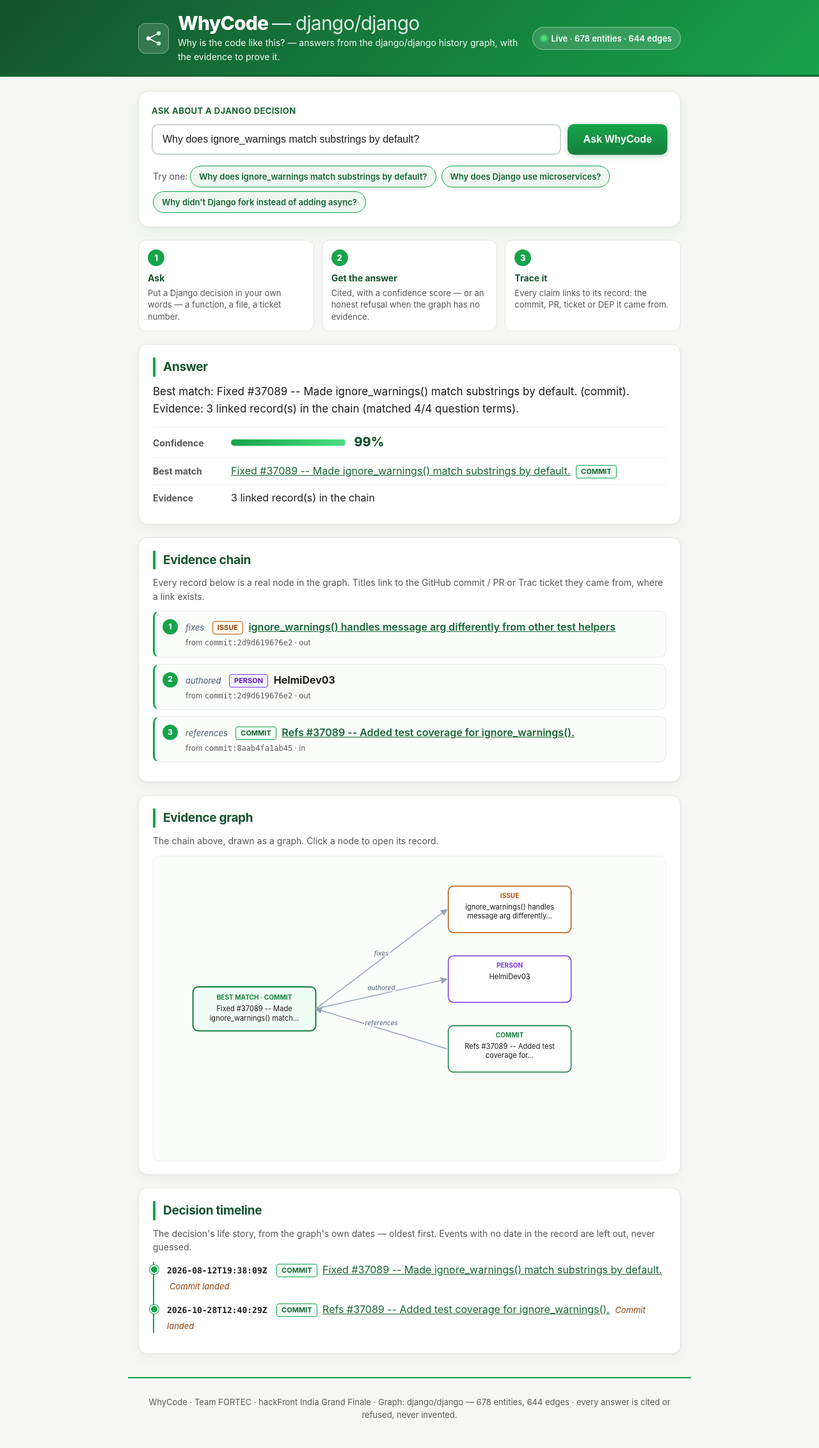
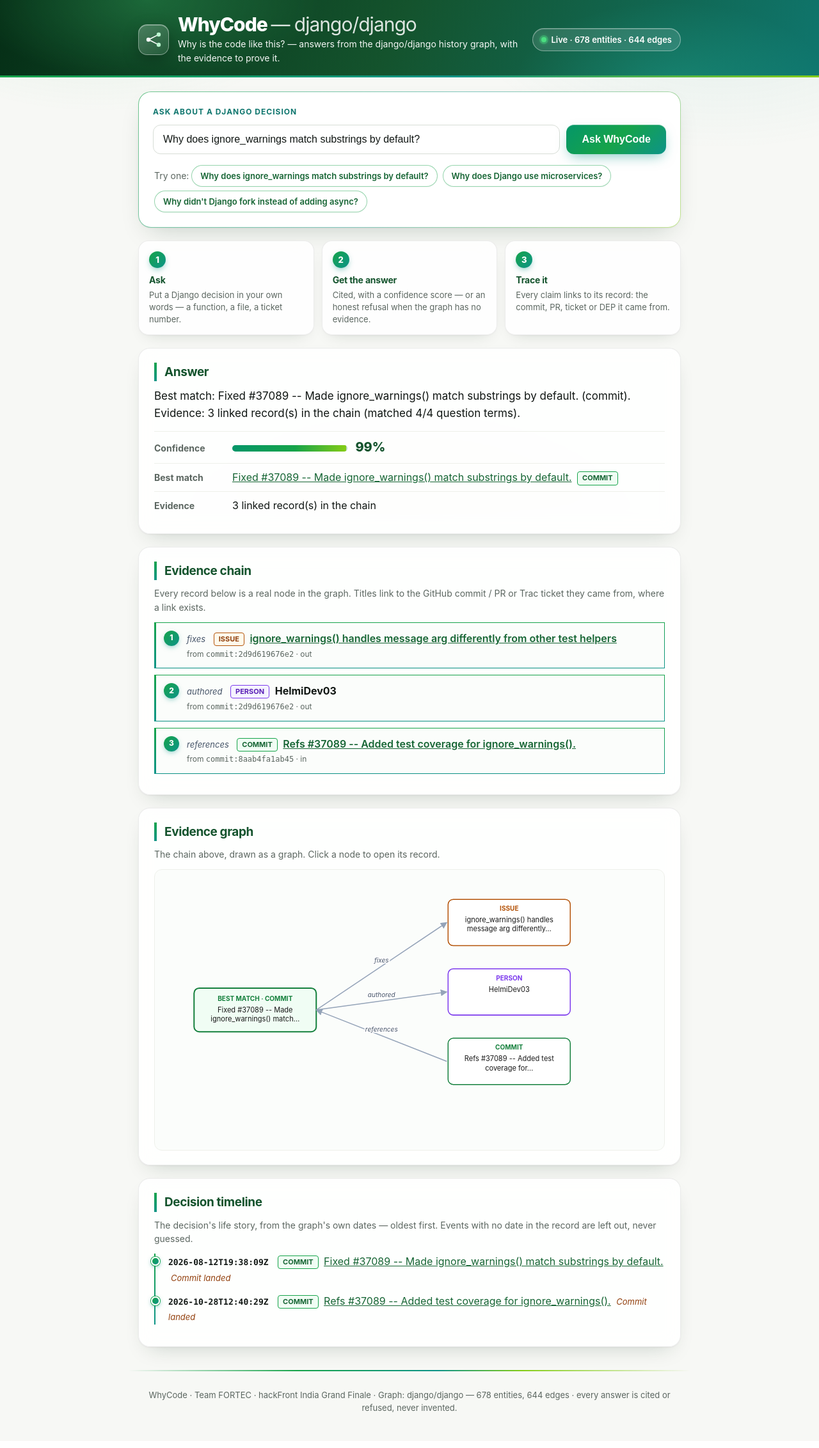
Before and after one commit to eres0045/hackfront-fortec, a Flask app: a page that uses templates/index.html in a window 1280 px wide. Shown: the whole page at 64% size. After the commit the page ends 2208 px from the top, so only its background shows below. Run offline with Flask 3, Linux system fonts and the light colour scheme; data comes from the database, SQL or seed files in the repository; some libraries are stand-ins or nearby versions.

Commit message:
Premium UI: gradient emerald-teal system, glass cards, aurora wash; graph SVG floor 460->340

```diff
--- a/app.py
+++ b/app.py
@@ -207,7 +207,7 @@ def evidence_graph_svg(match, evidence):
         seen.add(key)
         nodes.append(rec)
     rows = len(nodes)
-    height = max(460, 70 + rows * 108 + 30)
+    height = max(340, 70 + rows * 108 + 30)
     cx, cy = 150, height // 2
     parts = [
         f'<svg viewBox="0 0 780 {height}" width="100%" role="group" '
--- a/static/style.css
+++ b/static/style.css
@@ -1,36 +1,59 @@
-/* WhyCode — polished light theme. Self-contained, no CDN, no external assets.
-   FORTEC green #16a34a is the accent; dark-on-light, readable, responsive. */
+/* WhyCode — premium light theme. Self-contained, no CDN, no external assets.
+   Identity: FORTEC green #16a34a, elevated into a restrained emerald → teal
+   gradient system. One accent, hairline borders, glass surfaces, generous
+   whitespace — Linear / Stripe / Vercel restraint, light-first. */
 * { box-sizing: border-box; }
 html { -webkit-text-size-adjust: 100%; }
 body {
   font-family: -apple-system, BlinkMacSystemFont, "Segoe UI", Roboto,
     "Helvetica Neue", Helvetica, Arial, sans-serif;
-  color: #1c1c1a; background: #f6f7f4; margin: 0; line-height: 1.55;
+  color: #101613; background: #f7f8f5; margin: 0; line-height: 1.55;
+}
+/* Aurora wash: soft emerald / teal / lime fields behind the content,
+   barely there — the page reads calm, the colour reads premium. */
+body::before {
+  content: ""; position: fixed; inset: 0; z-index: 0; pointer-events: none;
+  background:
+    radial-gradient(560px 320px at 12% -4%, rgba(22, 163, 74, 0.10), transparent 65%),
+    radial-gradient(640px 360px at 88% 0%, rgba(13, 148, 136, 0.09), transparent 65%),
+    radial-gradient(720px 420px at 50% 108%, rgba(132, 204, 22, 0.07), transparent 60%);
 }
 a { color: #166534; }
 a:hover { color: #14532d; }
-:focus-visible { outline: 3px solid #86efac; outline-offset: 2px; }
+:focus-visible { outline: 3px solid rgba(16, 185, 129, 0.55); outline-offset: 2px; }
 
 /* ---------- header ---------- */
 .topbar {
-  background: linear-gradient(135deg, #14532d 0%, #15803d 55%, #16a34a 100%);
-  color: #fff; padding: 20px 0 18px;
-  border-bottom: 3px solid #166534;
+  position: relative; overflow: hidden; z-index: 1;
+  background: linear-gradient(115deg, #052e16 0%, #14532d 48%, #0f766e 100%);
+  color: #fff; padding: 22px 0 20px;
+}
+/* Glow blobs inside the header + a gradient hairline at its base. */
+.topbar::before {
+  content: ""; position: absolute; inset: 0; pointer-events: none;
+  background:
+    radial-gradient(420px 200px at 18% 0%, rgba(74, 222, 128, 0.28), transparent 65%),
+    radial-gradient(380px 200px at 82% 110%, rgba(45, 212, 191, 0.22), transparent 65%);
+}
+.topbar::after {
+  content: ""; position: absolute; left: 0; right: 0; bottom: 0; height: 3px;
+  background: linear-gradient(90deg, #16a34a, #0d9488 55%, #84cc16);
 }
 .topbar-inner {
-  max-width: 880px; margin: 0 auto; padding: 0 16px;
+  position: relative; max-width: 880px; margin: 0 auto; padding: 0 16px;
   display: flex; align-items: center; gap: 16px; flex-wrap: wrap;
 }
 .brand { display: flex; align-items: center; gap: 14px; min-width: 0; flex: 1 1 420px; }
 .logo {
-  flex-shrink: 0; width: 48px; height: 48px; border-radius: 12px;
-  background: rgba(255, 255, 255, 0.14);
-  border: 1px solid rgba(255, 255, 255, 0.35);
+  flex-shrink: 0; width: 48px; height: 48px; border-radius: 14px;
+  background: linear-gradient(135deg, rgba(255, 255, 255, 0.22), rgba(255, 255, 255, 0.08));
+  border: 1px solid rgba(255, 255, 255, 0.4);
+  box-shadow: 0 8px 24px rgba(0, 0, 0, 0.25), inset 0 1px 0 rgba(255, 255, 255, 0.35);
   display: flex; align-items: center; justify-content: center;
 }
 .logo svg { display: block; }
 .topbar h1 {
-  margin: 0; font-size: 30px; line-height: 1.1; letter-spacing: -0.8px;
+  margin: 0; font-size: 30px; line-height: 1.1; letter-spacing: -1px;
   font-weight: 800;
 }
 .topbar h1 span { font-weight: 400; opacity: 0.85; }
@@ -38,61 +61,72 @@ a:hover { color: #14532d; }
 .status-pill {
   flex-shrink: 0; display: inline-flex; align-items: center; gap: 7px;
   padding: 7px 13px; border-radius: 999px; font-size: 13px; font-weight: 600;
-  background: rgba(255, 255, 255, 0.14); border: 1px solid rgba(255, 255, 255, 0.4);
+  background: rgba(255, 255, 255, 0.12); border: 1px solid rgba(255, 255, 255, 0.4);
+  box-shadow: inset 0 1px 0 rgba(255, 255, 255, 0.2);
   color: #fff; white-space: nowrap;
 }
 .status-pill .dot {
   width: 8px; height: 8px; border-radius: 50%; background: #4ade80;
-  box-shadow: 0 0 0 3px rgba(74, 222, 128, 0.35);
+  box-shadow: 0 0 0 3px rgba(74, 222, 128, 0.35), 0 0 10px rgba(74, 222, 128, 0.8);
 }
 
 /* ---------- layout ---------- */
-main { max-width: 880px; margin: 0 auto; padding: 22px 16px 8px; }
+main { position: relative; z-index: 1; max-width: 880px; margin: 0 auto; padding: 22px 16px 8px; }
 footer {
-  max-width: 880px; margin: 28px auto 0; padding: 14px 16px 28px;
-  color: #595959; font-size: 13px; border-top: 2px solid #16a34a;
-  text-align: center;
+  position: relative; z-index: 1;
+  max-width: 880px; margin: 28px auto 0; padding: 16px 16px 28px;
+  color: #5b6660; font-size: 13px; text-align: center;
+}
+/* Gradient rule, fading at the edges. */
+footer::before {
+  content: ""; position: absolute; top: 0; left: 0; right: 0; height: 2px;
+  background: linear-gradient(90deg, transparent, #16a34a 30%, #0d9488 55%, #84cc16 70%, transparent);
 }
 
 /* ---------- ask box ---------- */
 .ask-card {
-  background: #fff; border: 1px solid #e3e6df; border-radius: 16px;
-  padding: 20px 20px 18px;
-  box-shadow: 0 1px 3px rgba(0, 0, 0, 0.06), 0 10px 28px rgba(22, 163, 74, 0.07);
+  /* Gradient hairline border: white card, emerald → teal → lime edge. */
+  background:
+    linear-gradient(#ffffff, #ffffff) padding-box,
+    linear-gradient(135deg, rgba(22, 163, 74, 0.6), rgba(13, 148, 136, 0.5) 50%, rgba(132, 204, 22, 0.45)) border-box;
+  border: 1px solid transparent; border-radius: 20px;
+  padding: 22px 22px 20px;
+  box-shadow: 0 1px 2px rgba(16, 24, 20, 0.05), 0 16px 40px -16px rgba(5, 46, 22, 0.22);
 }
 .ask-box label {
-  display: block; font-weight: 700; font-size: 13px; letter-spacing: 0.4px;
-  text-transform: uppercase; color: #166534; margin-bottom: 10px;
+  display: block; font-weight: 700; font-size: 12px; letter-spacing: 1px;
+  text-transform: uppercase; color: #0f766e; margin-bottom: 10px;
 }
 .ask-row { display: flex; gap: 10px; }
 .ask-box input {
   flex: 1 1 auto; min-width: 0; padding: 13px 15px; font-size: 16px;
-  border: 2px solid #cbd5ce; border-radius: 10px; background: #fff; color: #1c1c1a;
+  border: 1.5px solid #d7ddd6; border-radius: 12px; background: #fff; color: #101613;
   transition: border-color 0.15s ease, box-shadow 0.15s ease;
 }
 .ask-box input::placeholder { color: #8a8f88; }
 .ask-box input:focus {
-  outline: none; border-color: #16a34a;
-  box-shadow: 0 0 0 3px rgba(22, 163, 74, 0.25);
+  outline: none; border-color: #10b981;
+  box-shadow: 0 0 0 4px rgba(16, 185, 129, 0.22);
 }
 .ask-box button {
   flex-shrink: 0; padding: 13px 24px; font-size: 16px; font-weight: 700;
-  color: #fff; background: linear-gradient(180deg, #16a34a, #15803d);
-  border: none; border-radius: 10px; cursor: pointer;
-  box-shadow: 0 2px 8px rgba(21, 128, 61, 0.35);
-  transition: transform 0.1s ease, box-shadow 0.15s ease, background 0.15s ease;
+  color: #fff; background: linear-gradient(135deg, #059669, #16a34a 50%, #0d9488);
+  border: none; border-radius: 12px; cursor: pointer;
+  box-shadow: 0 8px 20px -6px rgba(13, 148, 136, 0.55), inset 0 1px 0 rgba(255, 255, 255, 0.25);
+  transition: transform 0.12s ease, box-shadow 0.15s ease, filter 0.15s ease;
 }
-.ask-box button:hover { background: linear-gradient(180deg, #15803d, #166534); box-shadow: 0 4px 12px rgba(21, 128, 61, 0.4); }
-.ask-box button:active { transform: translateY(1px); box-shadow: 0 1px 4px rgba(21, 128, 61, 0.35); }
+.ask-box button:hover { filter: brightness(1.06); transform: translateY(-1px); box-shadow: 0 12px 26px -6px rgba(13, 148, 136, 0.6), inset 0 1px 0 rgba(255, 255, 255, 0.25); }
+.ask-box button:active { transform: translateY(0); box-shadow: 0 4px 12px -4px rgba(13, 148, 136, 0.5); }
 
-.examples { margin: 14px 2px 0; font-size: 14px; color: #555; }
+.examples { margin: 14px 2px 0; font-size: 14px; color: #5b6660; }
 .chip {
   display: inline-block; margin: 3px 4px 3px 0; padding: 6px 13px;
-  background: #eef7f0; border: 1px solid #16a34a; border-radius: 999px;
+  background: #fff; border: 1px solid rgba(22, 163, 74, 0.45); border-radius: 999px;
   color: #166534; text-decoration: none; font-size: 13px; font-weight: 600;
-  transition: background 0.15s ease, transform 0.1s ease, box-shadow 0.15s ease;
+  box-shadow: 0 1px 2px rgba(16, 24, 20, 0.04);
+  transition: background 0.15s ease, transform 0.12s ease, box-shadow 0.15s ease;
 }
-.chip:hover { background: #dcfce7; box-shadow: 0 2px 8px rgba(22, 163, 74, 0.25); transform: translateY(-1px); }
+.chip:hover { background: #dcfce7; box-shadow: 0 4px 12px rgba(22, 163, 74, 0.22); transform: translateY(-1px); }
 
 /* ---------- how it works ---------- */
 .how {
@@ -100,55 +134,73 @@ footer {
   margin-top: 20px;
 }
 .how-step {
-  background: #fff; border: 1px solid #e3e6df; border-radius: 12px;
-  padding: 14px 14px 12px;
+  background: rgba(255, 255, 255, 0.86);
+  -webkit-backdrop-filter: blur(14px) saturate(1.25);
+  backdrop-filter: blur(14px) saturate(1.25);
+  border: 1px solid rgba(16, 24, 20, 0.08); border-radius: 16px;
+  padding: 16px 16px 14px;
+  box-shadow: 0 1px 2px rgba(16, 24, 20, 0.04), 0 10px 26px -14px rgba(5, 46, 22, 0.2);
+  transition: transform 0.15s ease, box-shadow 0.15s ease;
 }
+.how-step:hover { transform: translateY(-2px); box-shadow: 0 2px 4px rgba(16, 24, 20, 0.05), 0 16px 32px -14px rgba(5, 46, 22, 0.28); }
 .how-step .num {
   display: inline-flex; align-items: center; justify-content: center;
-  width: 26px; height: 26px; border-radius: 50%; background: #16a34a;
+  width: 26px; height: 26px; border-radius: 50%;
+  background: linear-gradient(135deg, #16a34a, #0d9488);
   color: #fff; font-size: 13px; font-weight: 800; margin-bottom: 8px;
+  box-shadow: 0 4px 10px -2px rgba(13, 148, 136, 0.5);
 }
-.how-step h3 { margin: 0 0 3px; font-size: 14px; color: #14532d; }
-.how-step p { margin: 0; font-size: 13px; color: #555; line-height: 1.45; }
+.how-step h3 { margin: 0 0 3px; font-size: 14px; letter-spacing: -0.2px; color: #14532d; }
+.how-step p { margin: 0; font-size: 13px; color: #5b6660; line-height: 1.45; }
 
 /* ---------- notices ---------- */
 .notice {
   margin-top: 18px; padding: 12px 14px; background: #fef3c7;
-  border: 1px solid #d97706; border-left: 4px solid #d97706; border-radius: 8px;
+  border: 1px solid #d97706; border-left: 4px solid #d97706; border-radius: 12px;
   color: #92400e; font-weight: 600;
 }
 
-/* ---------- cards ---------- */
+/* ---------- cards: glass surfaces ---------- */
 .card {
-  margin-top: 20px; padding: 20px 22px; background: #fff;
-  border: 1px solid #e3e6df; border-radius: 14px;
-  box-shadow: 0 1px 3px rgba(0, 0, 0, 0.05), 0 8px 22px rgba(0, 0, 0, 0.03);
+  margin-top: 20px; padding: 22px 24px;
+  background: rgba(255, 255, 255, 0.88);
+  -webkit-backdrop-filter: blur(14px) saturate(1.25);
+  backdrop-filter: blur(14px) saturate(1.25);
+  border: 1px solid rgba(16, 24, 20, 0.08); border-radius: 18px;
+  box-shadow: 0 1px 2px rgba(16, 24, 20, 0.05), 0 14px 34px -16px rgba(5, 46, 22, 0.22);
 }
 .card h2 {
-  margin: 0 0 10px; font-size: 19px; color: #14532d; letter-spacing: -0.3px;
-  padding-left: 12px; border-left: 4px solid #16a34a;
+  margin: 0 0 10px; font-size: 19px; color: #14532d; letter-spacing: -0.4px;
+  padding-left: 12px; border-left: 4px solid;
+  border-image: linear-gradient(180deg, #16a34a, #0d9488) 1;
 }
 .answer-text { font-size: 17px; line-height: 1.6; margin: 6px 0 14px; }
 .banner {
   padding: 12px 14px; margin-bottom: 12px;
   background: linear-gradient(180deg, #fffbeb, #fef3c7);
-  border: 1px solid #d97706; border-left: 4px solid #d97706; border-radius: 8px;
+  border: 1px solid #d97706; border-left: 4px solid #d97706; border-radius: 12px;
   color: #92400e;
+  box-shadow: 0 4px 14px -6px rgba(217, 119, 6, 0.35);
 }
-.refusal { border-color: #d97706; background: #fffbeb; }
-.refusal h2 { color: #92400e; border-left-color: #d97706; }
+.refusal { border-color: rgba(217, 119, 6, 0.6); background: rgba(255, 251, 235, 0.94); }
+.refusal h2 { color: #92400e; border-left-color: #d97706; border-image: none; }
 .refusal-reason { font-size: 16px; font-weight: 700; }
 .refusal-note { color: #57534e; font-size: 14px; }
 .meta { margin: 0; }
-.meta > div { display: flex; gap: 12px; padding: 8px 0; border-top: 1px solid #eef0ea; align-items: baseline; }
-.meta dt { width: 110px; flex-shrink: 0; font-weight: 700; color: #555; font-size: 14px; }
+.meta > div { display: flex; gap: 12px; padding: 9px 0; border-top: 1px solid #eef0ea; align-items: baseline; }
+.meta dt { width: 110px; flex-shrink: 0; font-weight: 700; color: #5b6660; font-size: 14px; }
 .meta dd { margin: 0; }
 .meta dd.conf-value { font-size: 20px; font-weight: 800; color: #14532d; }
 .conf-bar {
-  display: inline-block; width: 180px; max-width: 40vw; height: 10px; background: #e5e7eb;
-  border-radius: 5px; vertical-align: middle; margin-right: 8px; overflow: hidden;
+  display: inline-block; width: 180px; max-width: 40vw; height: 10px; background: #e7ebe6;
+  border-radius: 999px; vertical-align: middle; margin-right: 8px; overflow: hidden;
+  box-shadow: inset 0 1px 2px rgba(16, 24, 20, 0.12);
 }
-.conf-bar span { display: block; height: 100%; background: linear-gradient(90deg, #16a34a, #4ade80); }
+.conf-bar span {
+  display: block; height: 100%;
+  background: linear-gradient(90deg, #059669, #16a34a 55%, #84cc16);
+  box-shadow: 0 0 8px rgba(22, 163, 74, 0.55);
+}
 .kind {
   display: inline-block; padding: 1px 7px; margin: 0 4px; font-size: 11px;
   font-weight: 700; text-transform: uppercase; border-radius: 4px;
@@ -161,49 +213,56 @@ footer {
 .kind-file { background: #f9fafb; color: #374151; border-color: #6b7280; }
 .kind-person { background: #f5f3ff; color: #5b21b6; border-color: #7c3aed; }
 .kind-doc { background: #ecfeff; color: #155e75; border-color: #0e7490; }
-.hint { color: #555; font-size: 14px; margin: 0 0 12px; }
+.hint { color: #5b6660; font-size: 14px; margin: 0 0 12px; }
 
 /* evidence chain: each record is its own small card */
 .evidence { margin: 0; padding: 0; list-style: none; counter-reset: ev; }
 .evidence li {
   counter-increment: ev; position: relative;
   margin: 0 0 10px; padding: 12px 14px 12px 48px;
-  background: #fbfdfb; border: 1px solid #e5e7eb; border-left: 3px solid #16a34a;
-  border-radius: 10px;
+  background: rgba(251, 253, 251, 0.94); border: 1px solid #e5e7eb;
+  border-left: 3px solid;
+  border-image: linear-gradient(180deg, #16a34a, #0d9488) 1;
+  border-radius: 12px;
+  box-shadow: 0 1px 2px rgba(16, 24, 20, 0.04);
 }
 .evidence li::before {
   content: counter(ev); position: absolute; left: 12px; top: 12px;
-  width: 24px; height: 24px; border-radius: 50%; background: #16a34a;
+  width: 24px; height: 24px; border-radius: 50%;
+  background: linear-gradient(135deg, #16a34a, #0d9488);
   color: #fff; font-size: 12px; font-weight: 800;
   display: flex; align-items: center; justify-content: center;
+  box-shadow: 0 3px 8px -2px rgba(13, 148, 136, 0.55);
 }
 .evidence .rel {
   font-style: italic; color: #475569; margin-right: 4px; font-size: 13px;
 }
-.evidence .from { display: block; color: #595959; font-size: 12px; margin-top: 3px; }
+.evidence .from { display: block; color: #5b6660; font-size: 12px; margin-top: 3px; }
 .evidence a { color: #166534; font-weight: 600; }
 .plain-title { font-weight: 700; }
 .svg-wrap {
-  overflow-x: auto; background: #fbfdfb; border: 1px solid #eef0ea;
-  border-radius: 10px; padding: 6px;
+  overflow-x: auto; background: rgba(251, 253, 251, 0.94); border: 1px solid #eef0ea;
+  border-radius: 12px; padding: 6px;
 }
 .svg-wrap svg { min-width: 640px; display: block; }
-.why-not { border-color: #b45309; background: #fffbeb; }
-.why-not h2 { color: #92400e; border-left-color: #d97706; }
+.why-not { border-color: rgba(180, 83, 9, 0.55); background: rgba(255, 251, 235, 0.94); }
+.why-not h2 { color: #92400e; border-left-color: #d97706; border-image: none; }
 .why-not blockquote {
   margin: 10px 0; padding: 12px 14px; border-left: 3px solid #b45309;
-  background: #fff; font-style: italic; font-size: 15px; border-radius: 0 8px 8px 0;
+  background: #fff; font-style: italic; font-size: 15px; border-radius: 0 12px 12px 0;
+  box-shadow: 0 1px 3px rgba(16, 24, 20, 0.05);
 }
 .tl {
   list-style: none; margin: 4px 0 0; padding-left: 14px;
-  border-left: 2px solid #16a34a;
+  border-left: 2px solid;
+  border-image: linear-gradient(180deg, #16a34a, #0d9488) 1;
 }
 .tl li { position: relative; margin-bottom: 12px; padding-left: 6px; }
 .tl li::before {
   content: ""; position: absolute; left: -21px; top: 5px;
   width: 10px; height: 10px; border-radius: 50%;
-  background: #16a34a; border: 2px solid #fff;
-  box-shadow: 0 0 0 1px #16a34a;
+  background: linear-gradient(135deg, #16a34a, #0d9488); border: 2px solid #fff;
+  box-shadow: 0 0 0 1px #16a34a, 0 2px 6px rgba(13, 148, 136, 0.5);
 }
 .tl-date { font-weight: 700; font-family: ui-monospace, SFMono-Regular, Menlo, monospace; margin-right: 6px; font-size: 13px; }
 .tl-label { color: #92400e; font-size: 13px; font-style: italic; margin-left: 4px; }
@@ -211,21 +270,21 @@ footer {
 /* ---------- responsive ---------- */
 @media (max-width: 640px) {
   .topbar { padding: 16px 0 14px; }
-  .topbar h1 { font-size: 24px; }
+  .topbar h1 { font-size: 24px; letter-spacing: -0.8px; }
   .topbar .tagline { font-size: 13px; }
-  .logo { width: 40px; height: 40px; }
+  .logo { width: 40px; height: 40px; border-radius: 12px; }
   .status-pill { font-size: 12px; padding: 6px 11px; }
   main { padding: 16px 12px 8px; }
-  .ask-card { padding: 16px 14px 14px; border-radius: 14px; }
+  .ask-card { padding: 16px 14px 14px; border-radius: 16px; }
   .ask-row { flex-direction: column; }
   .ask-box button { width: 100%; padding: 13px 16px; }
   .how { grid-template-columns: 1fr; gap: 8px; }
-  .card { padding: 16px 14px; margin-top: 16px; }
+  .card { padding: 16px 14px; margin-top: 16px; border-radius: 16px; }
   .card h2 { font-size: 17px; }
   .answer-text { font-size: 16px; }
   .meta > div { flex-direction: column; gap: 2px; }
   .meta dt { width: auto; }
   .conf-bar { width: 150px; }
   .evidence li { padding: 10px 12px 10px 44px; }
-  footer { padding: 12px 12px 22px; }
+  footer { padding: 14px 12px 22px; }
 }
```
